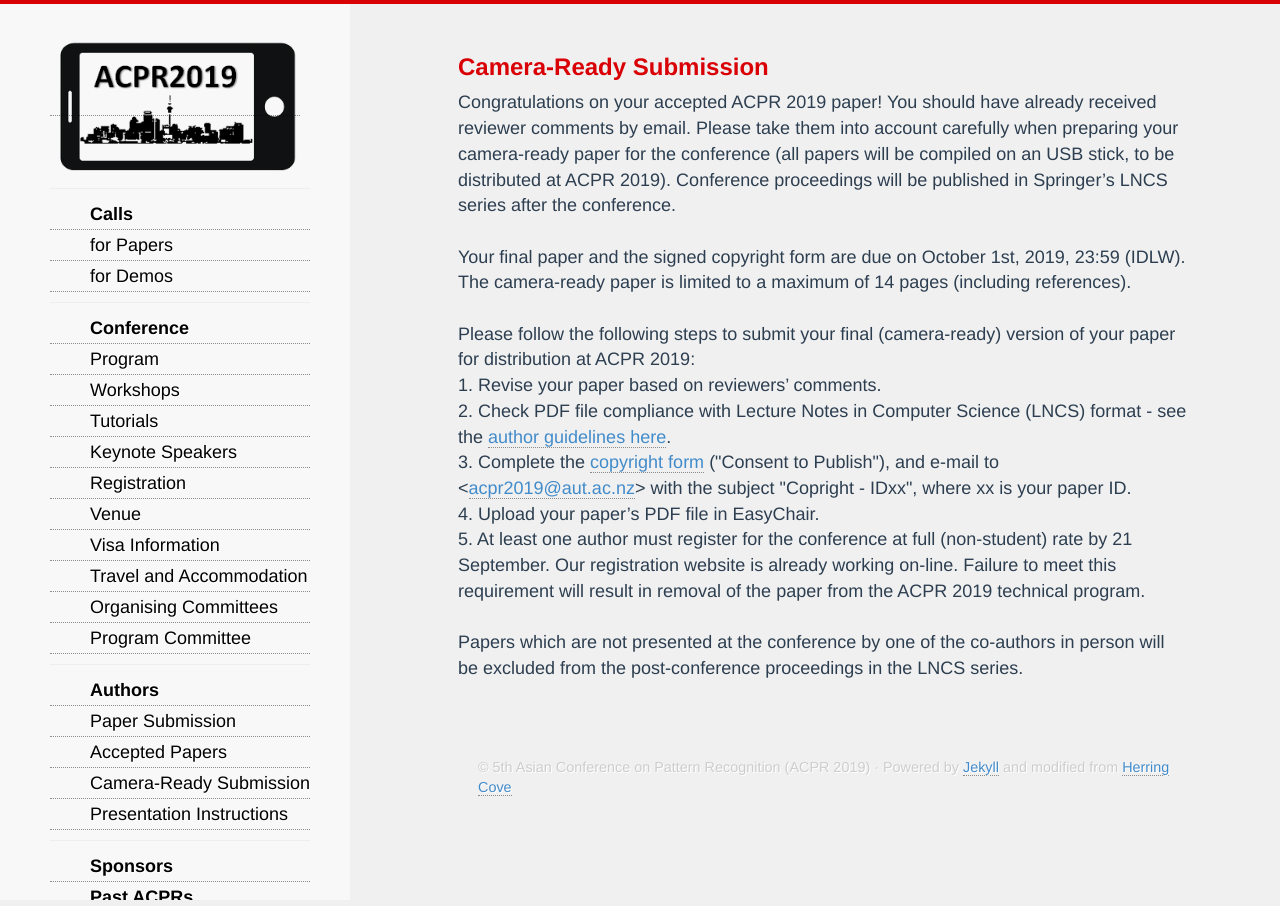
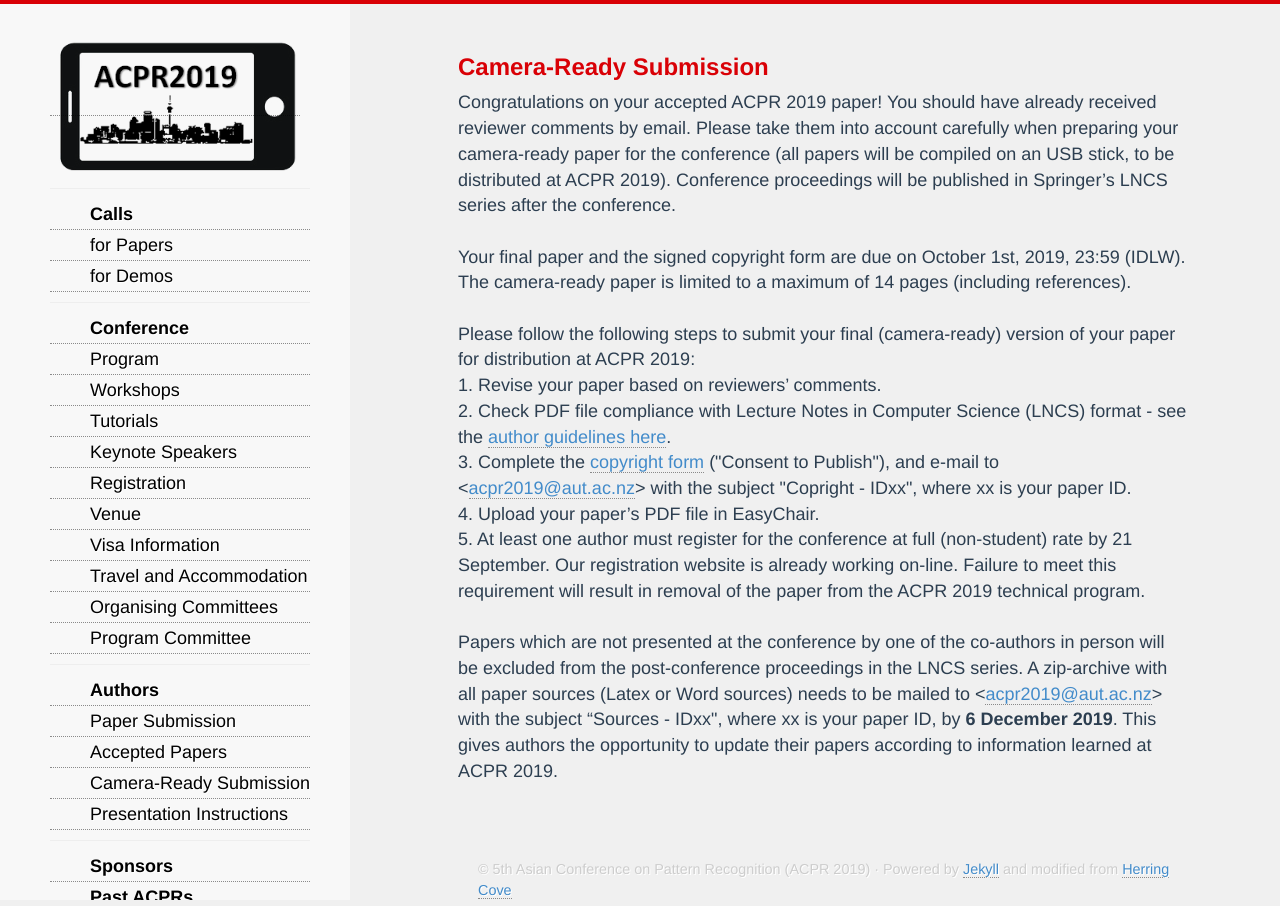
Before and after one commit to AndrewChenUoA/ACPR2019, a Jekyll site: the page built from camera-ready.html, in a window 1280 px wide. Built offline with Jekyll 4.4.1, drawn with Linux system fonts in a browser that asks for light colours; nearby versions of some CDN libraries; Markdown is read by kramdown in place of the engine named in the settings.

Commit message:
Update sources info

```diff
--- a/camera-ready.html
+++ b/camera-ready.html
@@ -11,5 +11,5 @@ Please follow the following steps to submit your final (camera-ready) version of
 3.	Complete the <a href="images/Consent_to_Publish_ACPR.pdf">copyright form</a> ("Consent to Publish"), and e-mail to <<a href="mailto:acpr2019@aut.ac.nz">acpr2019@aut.ac.nz</a>> with the subject "Copright - IDxx", where xx is your paper ID.<br/>
 4.	Upload your paper’s PDF file in EasyChair.<br/>
 5.	At least one author must register for the conference at full (non-student) rate by 21 September. Our registration website is already working on-line. Failure to meet this requirement will result in removal of the paper from the ACPR 2019 technical program.<br/><br/>
-Papers which are not presented at the conference by one of the co-authors in person will be excluded from the post-conference proceedings in the LNCS series.
+Papers which are not presented at the conference by one of the co-authors in person will be excluded from the post-conference proceedings in the LNCS series. A zip-archive with all paper sources (Latex or Word sources) needs to be mailed to <<a href="mailto:acpr2019@aut.ac.nz">acpr2019@aut.ac.nz</a>> with the subject “Sources - IDxx", where xx is your paper ID, by <b>6 December 2019</b>. This gives authors the opportunity to update their papers according to information learned at ACPR 2019.
 </div>
--- a/index.html
+++ b/index.html
@@ -42,7 +42,8 @@ title: ACPR 2019 - The 5th Asian Conference on Pattern Recognition
   <a href="camera-ready.html">Camera Ready</a> Papers Due: 1 October 2019<br/>
   <a href="cfd.html">Demonstration</a> Submission: 1 November 2019<br/>
   Welcome Reception: 25 November (evening)<br/>
-  Conference Dates: 26-29 November 2019 (NZ Time)<br/><br/>
+  Conference Dates: 26-29 November 2019 (NZ Time)<br/>
+  Final Paper Sources: 6 December 2019<br/><br/>
 
   <h3>Awards at ACPR 2019</h3>
   The Program Chairs of ACPR 2019 will select the recipients of three awards (each with a NZD$400 prize):<br/>
--- a/registration.html
+++ b/registration.html
@@ -6,7 +6,7 @@ title: ACPR 2019 - The 5th Asian Conference on Pattern Recognition
 
 <br/><h4><a href="https://aut.ungerboeck.com/prod/emc00/register.aspx?OrgCode=10&EvtID=21813&AppCode=REG&CC=119081503651">Register Here</a></h4>
 
-Each participant in the conference must be registered and the registration fee paid. One regular registration covers the publication of a maximum of three papers in the conference proceedings. If two or more co-authors of the same paper(s) participate in the conference, they must all be registered and the registration fees paid. You do not have to be an author to attend. If you are not an author, please follow the registration process and leave the “paper(s)" field blank.<br/><br/>
+Each participant in the conference must be registered and the registration fee paid. One regular registration covers the publication of a maximum of three papers in the conference proceedings (main conference or workshops). In the registration form, state for main conference ID-number of paper and title of paper, and for a workshop, state acronym of workshop and title of paper. If two or more co-authors of the same paper(s) participate in the conference, they must all be registered and the registration fees paid. You do not have to be an author to attend. If you are not an author, please follow the registration process and leave the “paper(s)" field blank.<br/><br/>
 
 The registration fee (both categories, Regular or Student) includes participation to workshops, tutorials, and to the main conference, conference materials, coffee breaks, lunches, social events, and conference dinner.<br/><br/>
 
```
